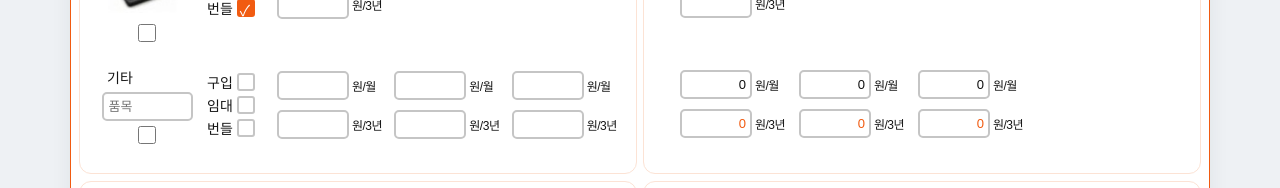
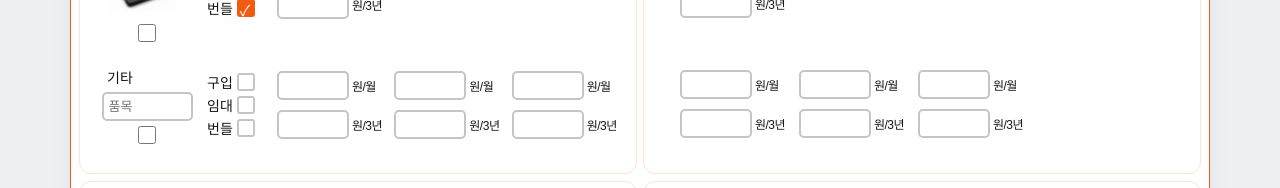
Before and after one commit to datapolicykr/survey2, a Next.js app: page / in a window 1280 px wide. Shown: the part 585-773 px from the top of the page. Built offline with nearby package versions, Linux system fonts and the light colour scheme.

Commit message:
Keep contract options within panel and leave unpriced other proposals blank

```diff
--- a/app/survey-costs.js
+++ b/app/survey-costs.js
@@ -33,8 +33,8 @@ export function proposalDeviceCost(s,kind,key='rent',period='total'){
  const override=s.proposal?.[`${kind}_${key}_${period}`];
  if(override!==undefined&&override!=='')return amount(override);
  if(PAD_PRICES[kind])return paidPad(s,kind)?PAD_PRICES[kind][period]:'';
- const month=kind==='terminal'?{rent:7000,manage:3000,pms:0}[key]:0;
- return period==='month'?month:month*36;
+ const month=kind==='terminal'?{rent:7000,manage:3000,pms:0}[key]:'';
+ return month===''?'':period==='month'?month:month*36;
 }
 export function calculateComparison(s){
  let gear=0,manage=0,pms=0,etc=0;
```
Also changed, not shown: app/survey-tab.css.
